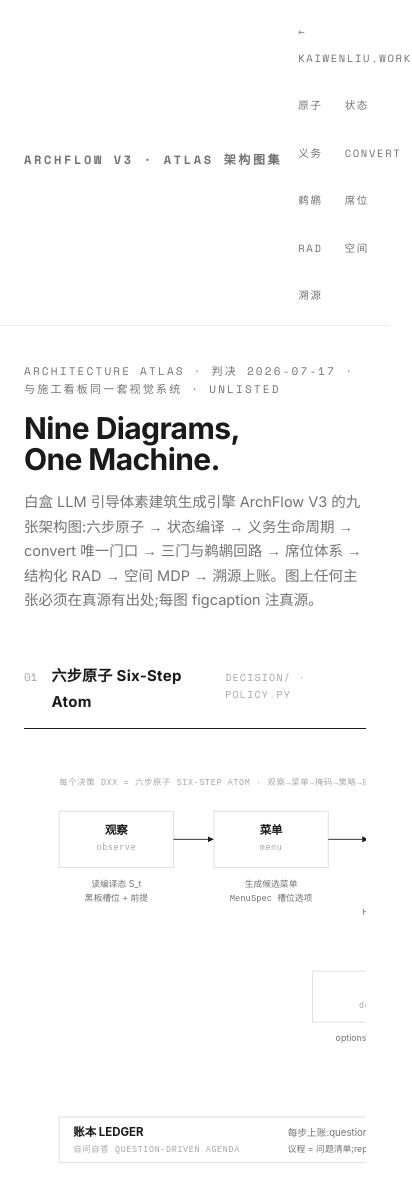
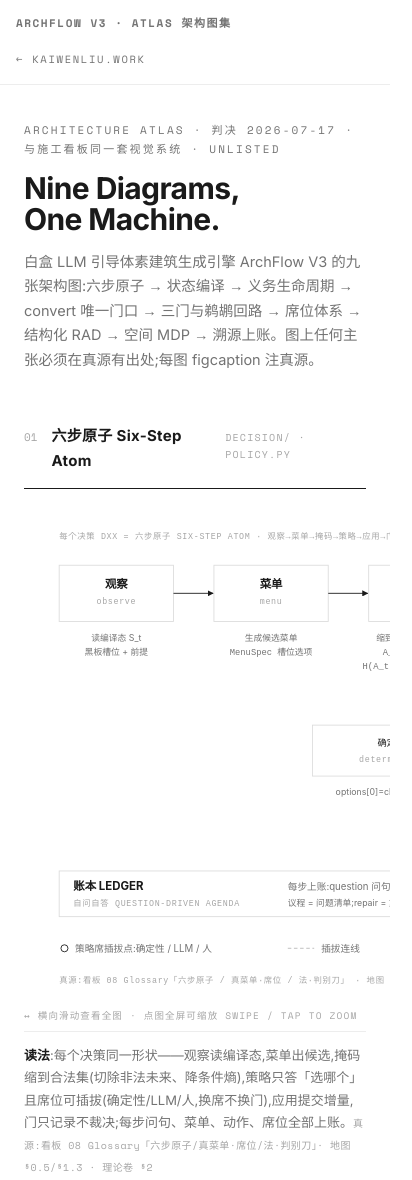
Before and after one commit to cogco1/Portfolio, a plain HTML site: page atlas/index.html in a window 390 px wide. Shown: the top 1180 px of the page, 412 px wide, since content can reach past the window. Drawn offline with nearby package versions, Linux system fonts and the light colour scheme.

Commit message:
Atlas mobile layout: collapse nav anchors on small screens (static, no overflow), full-bleed swipe area with hint, tap image to open zoomable SVG
Co-Authored-By: Claude Fable 5 <noreply@anthropic.com>

```diff
--- a/atlas/index.html
+++ b/atlas/index.html
@@ -63,6 +63,18 @@ footer{max-width:var(--max);margin:48px auto 0;padding:20px var(--pad) 56px;bord
 footer p{font-family:var(--mono);font-size:10px;letter-spacing:.06em;color:var(--faint);line-height:2}
 footer a{color:var(--muted);border-bottom:1px solid var(--line-strong)}
 footer a:hover{color:var(--ink)}
+
+/* ---- mobile 移动端(≤720px):导航收纳 + 图区通栏滑动 + 点图缩放 ---- */
+.fighint{display:none;font-family:var(--mono);font-size:9.5px;letter-spacing:.12em;text-transform:uppercase;color:var(--faint);padding:2px 0 8px}
+a.figtap{display:block}
+@media (max-width:720px){
+  .nav{position:static;flex-wrap:wrap;row-gap:8px;padding:14px 16px}
+  .nav ul{gap:8px 14px}
+  .nav ul li.anchor{display:none}
+  .nav .name{font-size:11px;letter-spacing:.14em;white-space:normal}
+  .figwrap{margin:0 calc(-1 * var(--pad));padding:20px var(--pad) 4px;-webkit-overflow-scrolling:touch}
+  .fighint{display:block}
+}
 </style>
 </head>
 <body>
@@ -71,15 +83,15 @@ footer a:hover{color:var(--ink)}
   <a class="name" href="#a1">ARCHFLOW&nbsp;V3 · ATLAS 架构图集</a>
   <ul>
     <li><a href="../index.html">← kaiwenliu.work</a></li>
-    <li><a href="#a1">原子</a></li>
-    <li><a href="#a2">状态</a></li>
-    <li><a href="#a3">义务</a></li>
-    <li><a href="#a4">convert</a></li>
-    <li><a href="#a5">鹈鹕</a></li>
-    <li><a href="#a6">席位</a></li>
-    <li><a href="#a7">RAD</a></li>
-    <li><a href="#a8">空间</a></li>
-    <li><a href="#a9">溯源</a></li>
+    <li class="anchor"><a href="#a1">原子</a></li>
+    <li class="anchor"><a href="#a2">状态</a></li>
+    <li class="anchor"><a href="#a3">义务</a></li>
+    <li class="anchor"><a href="#a4">convert</a></li>
+    <li class="anchor"><a href="#a5">鹈鹕</a></li>
+    <li class="anchor"><a href="#a6">席位</a></li>
+    <li class="anchor"><a href="#a7">RAD</a></li>
+    <li class="anchor"><a href="#a8">空间</a></li>
+    <li class="anchor"><a href="#a9">溯源</a></li>
   </ul>
 </nav>
 
@@ -92,7 +104,8 @@ footer a:hover{color:var(--ink)}
 <section id="a1" class="blk">
   <div class="sec-head"><span class="no">01</span><h2>六步原子 Six-Step Atom</h2><span class="hint">decision/ · policy.py</span></div>
   <figure>
-    <div class="figwrap"><img class="pr" src="fig/01-six-step-atom.svg" alt="六步原子架构图"></div>
+    <div class="figwrap"><a class="figtap" href="fig/01-six-step-atom.svg" target="_blank" rel="noopener"><img class="pr" src="fig/01-six-step-atom.svg" alt="六步原子架构图"></a></div>
+    <p class="fighint">↔ 横向滑动查看全图 · 点图全屏可缩放 swipe / tap to zoom</p>
     <figcaption><b>读法</b>:每个决策同一形状——观察读编译态,菜单出候选,掩码缩到合法集(切除非法未来、降条件熵),策略只答「选哪个」且席位可插拔(确定性/LLM/人,换席不换门),应用提交增量,门只记录不裁决;每步问句、菜单、动作、席位全部上账。<span class="src">真源:看板 08 Glossary「六步原子/真菜单·席位/法·判别刀」· 地图 §0.5/§1.3 · 理论卷 §2</span></figcaption>
   </figure>
 </section>
@@ -100,7 +113,8 @@ footer a:hover{color:var(--ink)}
 <section id="a2" class="blk">
   <div class="sec-head"><span class="no">02</span><h2>状态编译 S_t State Compiler</h2><span class="hint">blackboard/ · premises.py</span></div>
   <figure>
-    <div class="figwrap"><img class="pr" src="fig/02-state-compiler.svg" alt="状态编译架构图"></div>
+    <div class="figwrap"><a class="figtap" href="fig/02-state-compiler.svg" target="_blank" rel="noopener"><img class="pr" src="fig/02-state-compiler.svg" alt="状态编译架构图"></a></div>
+    <p class="fighint">↔ 横向滑动查看全图 · 点图全屏可缩放 swipe / tap to zoom</p>
     <figcaption><b>读法</b>:完整历史里已否决提案、过期假设与草稿会被重新激活引发漂移;φ 把历史编译成最小充分状态 S_t=(G,C,L,O,U)+前提(parti·function_intent·tradition,铁律11)+义务账本 𝒪_t,决策只读编译态(policy 读黑板不读 transcript);双轨 L/S 解「压缩历史 vs 可回放」的表面矛盾。<span class="src">真源:理论卷 §3 · 合议 §1 双轨形式化 · 看板 08 Glossary「状态编译 S_t」</span></figcaption>
   </figure>
 </section>
@@ -108,7 +122,8 @@ footer a:hover{color:var(--ink)}
 <section id="a3" class="blk">
   <div class="sec-head"><span class="no">03</span><h2>义务生命周期 Obligation Lifecycle</h2><span class="hint">ledger · D05→D09</span></div>
   <figure>
-    <div class="figwrap"><img class="pr" src="fig/03-obligation-lifecycle.svg" alt="义务生命周期架构图"></div>
+    <div class="figwrap"><a class="figtap" href="fig/03-obligation-lifecycle.svg" target="_blank" rel="noopener"><img class="pr" src="fig/03-obligation-lifecycle.svg" alt="义务生命周期架构图"></a></div>
+    <p class="fighint">↔ 横向滑动查看全图 · 点图全屏可缩放 swipe / tap to zoom</p>
     <figcaption><b>读法</b>:义务是前向债——created 后要么 discharged(逐项对账,多重集差;清偿者可以是另一个决策),要么留债=诚实拒绝(未清绝不进 ValidationResult);cover:/bear: 级联召唤连跨向都在账上;D05 隐私义务 → D09 楼板检查是首条跨决策链;小屋 16/16 全清、法院 11/7/4 留债为实测两例。<span class="src">真源:看板 08 Glossary「义务/诚实拒绝」· 地图 §1.4/承托召唤上账 · 看板 03 指标</span></figcaption>
   </figure>
 </section>
@@ -116,7 +131,8 @@ footer a:hover{color:var(--ink)}
 <section id="a4" class="blk">
   <div class="sec-head"><span class="no">04</span><h2>convert 唯一门口 The Only Doorway</h2><span class="hint">archflow/convert/ · 铁律16候选</span></div>
   <figure>
-    <div class="figwrap"><img class="pr" src="fig/04-convert-gate.svg" alt="convert 唯一门口架构图"></div>
+    <div class="figwrap"><a class="figtap" href="fig/04-convert-gate.svg" target="_blank" rel="noopener"><img class="pr" src="fig/04-convert-gate.svg" alt="convert 唯一门口架构图"></a></div>
+    <p class="fighint">↔ 横向滑动查看全图 · 点图全屏可缩放 swipe / tap to zoom</p>
     <figcaption><b>读法</b>:浮点 bbox 推导空间与体素交付空间之间只有一个门口——to_voxels() 网格化+逐件归属,conversion_findings() 让 existence/bearing 两法在交付空间执法;幽灵柱判例(账对图不对)是它的出生证,结构链坐标门、sample_export、cli 全部过门,三门证字节零漂移。<span class="src">真源:看板 08 Glossary「convert 唯一门口」· 地图 已清账 2026-07-16 · §7.2 域框定</span></figcaption>
   </figure>
 </section>
@@ -124,7 +140,8 @@ footer a:hover{color:var(--ink)}
 <section id="a5" class="blk">
   <div class="sec-head"><span class="no">05</span><h2>三门 + 鹈鹕回路 Gates + Probe-and-Repair</h2><span class="hint">CLAUDE.md 鹈鹕协议</span></div>
   <figure>
-    <div class="figwrap"><img class="pr" src="fig/05-gates-and-probe-loop.svg" alt="三门与鹈鹕回路架构图"></div>
+    <div class="figwrap"><a class="figtap" href="fig/05-gates-and-probe-loop.svg" target="_blank" rel="noopener"><img class="pr" src="fig/05-gates-and-probe-loop.svg" alt="三门与鹈鹕回路架构图"></a></div>
+    <p class="fighint">↔ 横向滑动查看全图 · 点图全屏可缩放 swipe / tap to zoom</p>
     <figcaption><b>读法</b>:法经真实生成路径产出几何+账本+四视图,探针用对抗案例亲读四视图猎假阴性;修复箭头永远指回法(修法不修果),手改结果是禁行道;三门(pytest·doctor·selfcheck)只守回归不负责发现,双向防作弊禁「凑金样」与「自改考卷」。<span class="src">真源:CLAUDE.md 鹈鹕协议(判决 2026-07-16/视觉轮铁则 2026-07-17)· 看板 08 Glossary「三门/字节锚/鹈鹕模式」</span></figcaption>
   </figure>
 </section>
@@ -132,7 +149,8 @@ footer a:hover{color:var(--ink)}
 <section id="a6" class="blk">
   <div class="sec-head"><span class="no">06</span><h2>席位体系 Seat System</h2><span class="hint">调度席实验 2026-07-17</span></div>
   <figure>
-    <div class="figwrap"><img class="pr" src="fig/06-seat-system.svg" alt="席位体系架构图"></div>
+    <div class="figwrap"><a class="figtap" href="fig/06-seat-system.svg" target="_blank" rel="noopener"><img class="pr" src="fig/06-seat-system.svg" alt="席位体系架构图"></a></div>
+    <p class="fighint">↔ 横向滑动查看全图 · 点图全屏可缩放 swipe / tap to zoom</p>
     <figcaption><b>读法</b>:策略席可插拔(确定性/LLM/人);调度席实验 S1–S5 实录一条完整防线——效度门拒收 glm(ids 全空)后确定性回退上账,批判席 deepseek 两发全中,hard 发现喂回编译态触发修复环重答恰好一个问题(oculus 4→8.9m = Selective Uncommit 微缩活体);三硬结论:多席纵深、调度门也要审、采样漂移双保险。<span class="src">真源:probes/20260717_头部问句/REPORT.md 追加二·三·四</span></figcaption>
   </figure>
 </section>
@@ -140,7 +158,8 @@ footer a:hover{color:var(--ink)}
 <section id="a7" class="blk">
   <div class="sec-head"><span class="no">07</span><h2>结构化 RAD Structured Retrieval-Augmented Decision</h2><span class="hint">RAD 三方对照收官</span></div>
   <figure>
-    <div class="figwrap"><img class="pr" src="fig/07-structured-rad.svg" alt="结构化 RAD 流水线架构图"></div>
+    <div class="figwrap"><a class="figtap" href="fig/07-structured-rad.svg" target="_blank" rel="noopener"><img class="pr" src="fig/07-structured-rad.svg" alt="结构化 RAD 流水线架构图"></a></div>
+    <p class="fighint">↔ 横向滑动查看全图 · 点图全屏可缩放 swipe / tap to zoom</p>
     <figcaption><b>读法</b>:可用的 RAD 形态=检索段落 → 逐源掩码单问抽取(槽位+单位钉死)→ 带单位事实账本(双源互证合并)→ 律层(推导/换算/互证)→ 拓扑正则化 → 一致门(三轮拒→拒→过,零漏放),过门才入状态;对照组朴素 RAD 整段灌注净变差——字面性劫持、引用≠理解、变相滚动上下文,故画叉。<span class="src">真源:REPORT.md 追加五(RAD 三方对照/判词)· 追加四(明信片偏差)· 看板 08 Glossary「RAD」</span></figcaption>
   </figure>
 </section>
@@ -148,7 +167,8 @@ footer a:hover{color:var(--ink)}
 <section id="a8" class="blk">
   <div class="sec-head"><span class="no">08</span><h2>空间 MDP 落位 Spatial Markov</h2><span class="hint">Kevin 判词 2026-07-17</span></div>
   <figure>
-    <div class="figwrap"><img class="pr" src="fig/08-spatial-mdp.svg" alt="空间 MDP 落位架构图"></div>
+    <div class="figwrap"><a class="figtap" href="fig/08-spatial-mdp.svg" target="_blank" rel="noopener"><img class="pr" src="fig/08-spatial-mdp.svg" alt="空间 MDP 落位架构图"></a></div>
+    <p class="fighint">↔ 横向滑动查看全图 · 点图全屏可缩放 swipe / tap to zoom</p>
     <figcaption><b>读法</b>:关系图=依赖 DAG(基准:鼓心+入口轴 → drum → vestibule → portico;dome bears_on drum;oculus 居顶心),落位=拓扑序前向推算、每步只看父集——「柱位|台基」即局部马尔可夫;非局部约束(重叠/越界)不做父节点、走全局门:推导局部化,验证全局化;落位求解器立项,LLM 永不答坐标。<span class="src">真源:REPORT.md 追加五(Kevin 空间 MDP 判词)· 追加四(五拓扑)· 看板 05 明日</span></figcaption>
   </figure>
 </section>
@@ -156,7 +176,8 @@ footer a:hover{color:var(--ink)}
 <section id="a9" class="blk">
   <div class="sec-head"><span class="no">09</span><h2>溯源上账 LedgerEntry Provenance</h2><span class="hint">P1 Spine · 合议 §1④</span></div>
   <figure>
-    <div class="figwrap"><img class="pr" src="fig/09-ledger-provenance.svg" alt="溯源上账 LedgerEntry 架构图"></div>
+    <div class="figwrap"><a class="figtap" href="fig/09-ledger-provenance.svg" target="_blank" rel="noopener"><img class="pr" src="fig/09-ledger-provenance.svg" alt="溯源上账 LedgerEntry 架构图"></a></div>
+    <p class="fighint">↔ 横向滑动查看全图 · 点图全屏可缩放 swipe / tap to zoom</p>
     <figcaption><b>读法</b>:LedgerEntry 在基座字段(decision_id·question·读写集·义务·note)之上补齐七账——seat/seed/versions 指纹/fallbacks/menu/action/reply——由此获得三种能力:作者性可审计、重放可信(同 trace 异 rules 不再能冒充重放)、掩码内选择可复核;provenance ≠ replay 是 Codex 与内部审计撞出的同一个洞,七账即修法。<span class="src">真源:地图 §3 P1 Spine(溯源上账 二·三)· 合议 §1④ · 看板 02 施工序</span></figcaption>
   </figure>
 </section>
```
